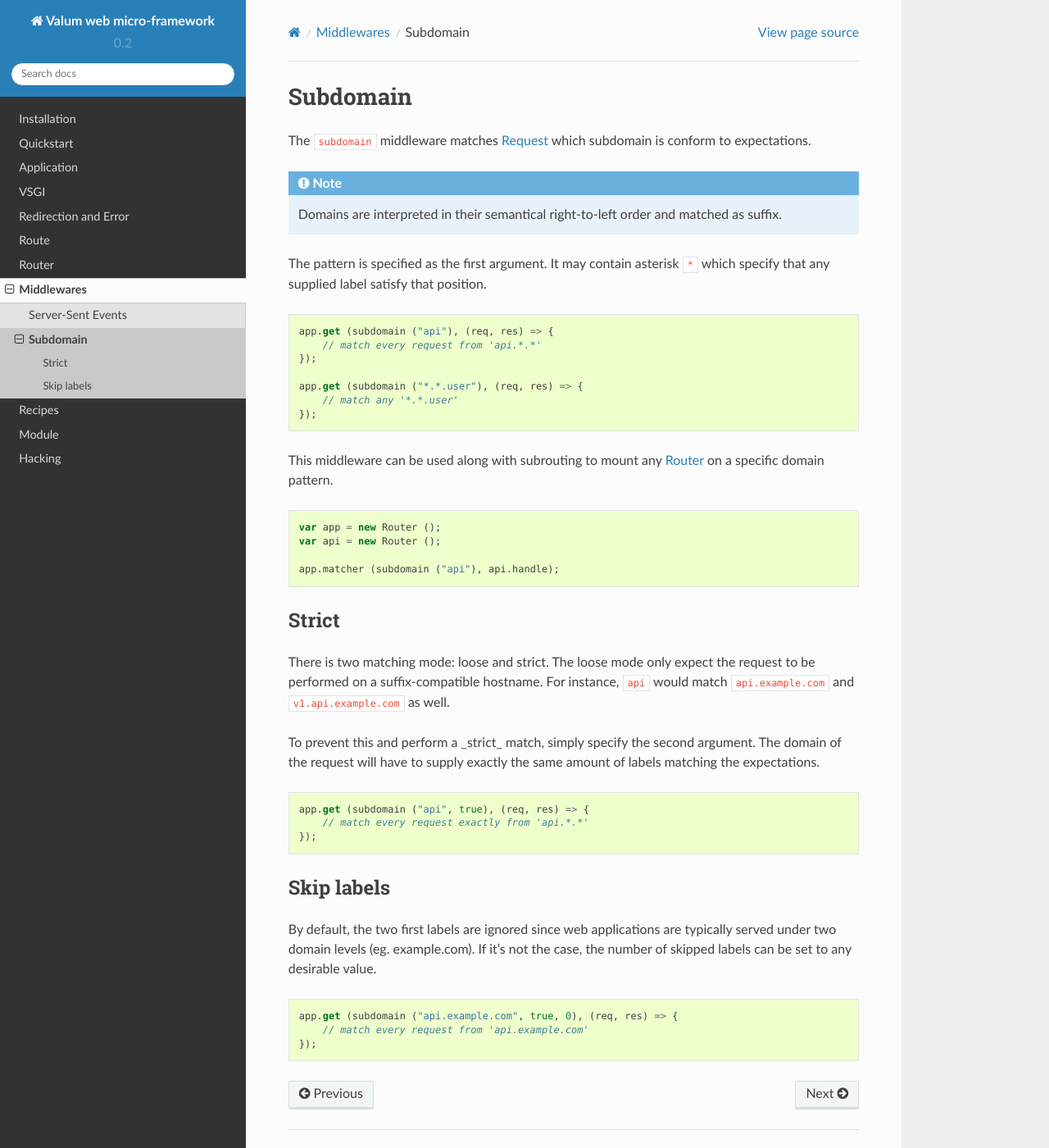
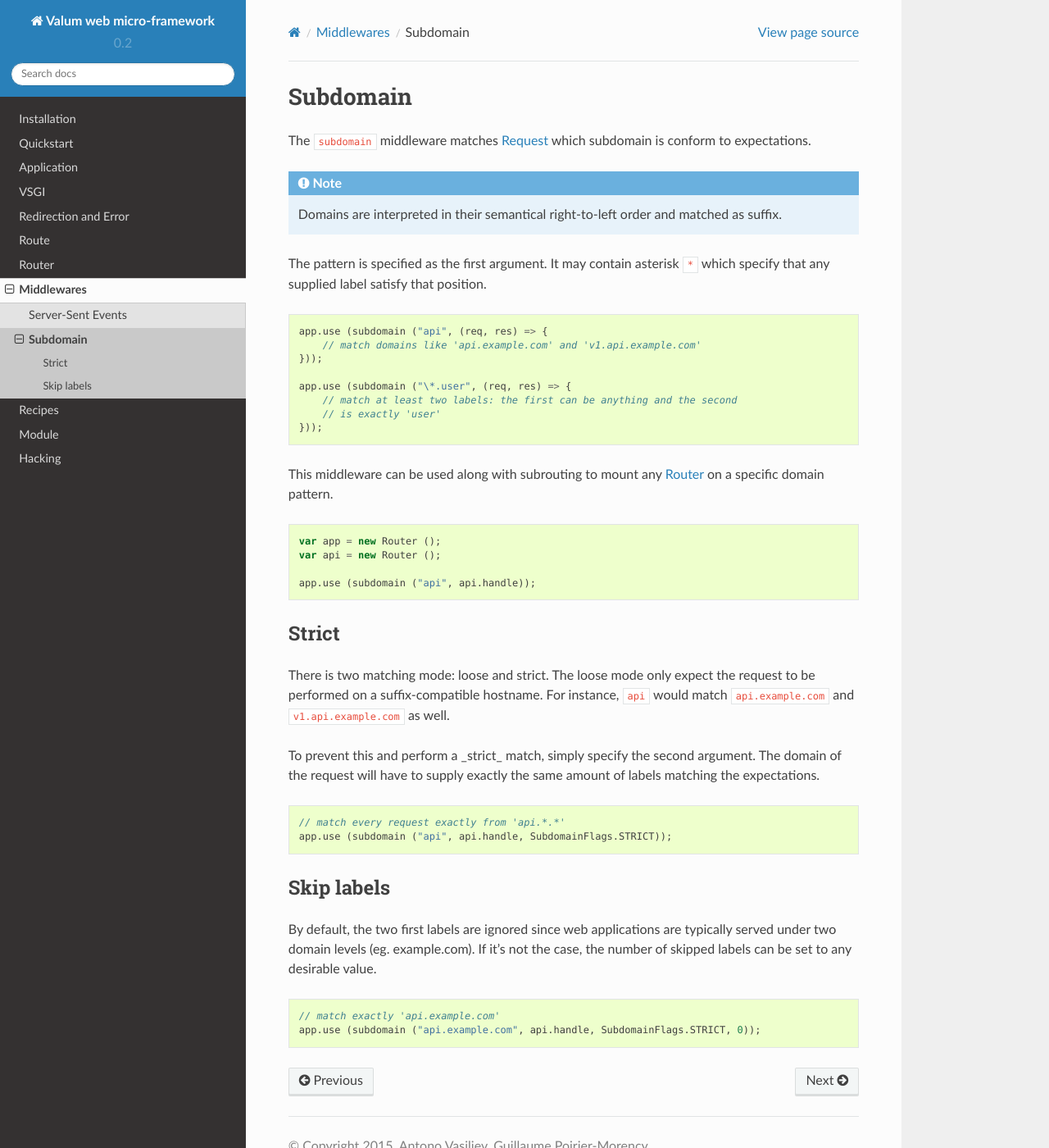
Before and after one commit to valum-framework/vsgi, a Sphinx documentation site: the page built from docs/middlewares/subdomain.rst, in a window 1280 px wide and 1400 px high. Shown: the whole window at 82% size. Built offline with Sphinx 7.4.7 and the Read the Docs theme 2.0.0, drawn with Linux system fonts in a browser that asks for light colours; pages that are not in the unit, such as notebooks, are missing from menus.

Commit message:
Transform subdomain and negociation middlewares
They have been modified produce 'HandlerCallback' which:

 - forward a provided callback on success
 - invoke next otherwise

It's much easier to describe situation where requests with a specific
subdomain should be delegated while others should keep routing.

    app.use (subdomain ("api", api.handle));

    app.get ("", (req, res) => {
        // other requests handled here
    });

For content negociation, middlewares can be sequenced with 'then' to
handle multiple cases:

    app.get ("", () => {
        // common work here
        next (req, res);
    }).then (accept ("text/xml", (req, res) => {
        // produce the XML resource
    })).then (accept ("application/json", (req, res) => {
        // produce the JSON resource
    }));

Update the tests and code example in the documentation.

Add an example using content negociation.

```diff
--- a/docs/middlewares/subdomain.rst
+++ b/docs/middlewares/subdomain.rst
@@ -14,13 +14,14 @@
 
 .. code:: vala
 
-    app.get (subdomain ("api"), (req, res) => {
-        // match every request from 'api.*.*'
-    });
+    app.use (subdomain ("api", (req, res) => {
+        // match domains like 'api.example.com' and 'v1.api.example.com'
+    }));
 
-    app.get (subdomain ("*.*.user"), (req, res) => {
-        // match any '*.*.user'
-    });
+    app.use (subdomain ("\*.user", (req, res) => {
+        // match at least two labels: the first can be anything and the second
+        // is exactly 'user'
+    }));
 
 This middleware can be used along with subrouting to mount any :doc:`../router`
 on a specific domain pattern.
@@ -30,7 +31,7 @@
     var app = new Router ();
     var api = new Router ();
 
-    app.matcher (subdomain ("api"), api.handle);
+    app.use (subdomain ("api", api.handle));
 
 Strict
 ------
@@ -45,9 +46,8 @@
 
 .. code:: vala
 
-    app.get (subdomain ("api", true), (req, res) => {
-        // match every request exactly from 'api.*.*'
-    });
+    // match every request exactly from 'api.*.*'
+    app.use (subdomain ("api", api.handle, SubdomainFlags.STRICT));
 
 Skip labels
 -----------
@@ -58,6 +58,5 @@
 
 .. code:: vala
 
-    app.get (subdomain ("api.example.com", true, 0), (req, res) => {
-        // match every request from 'api.example.com'
-    });
+    // match exactly 'api.example.com'
+    app.use (subdomain ("api.example.com", api.handle, SubdomainFlags.STRICT, 0));
```
Also changed, not shown: 6 other files.
